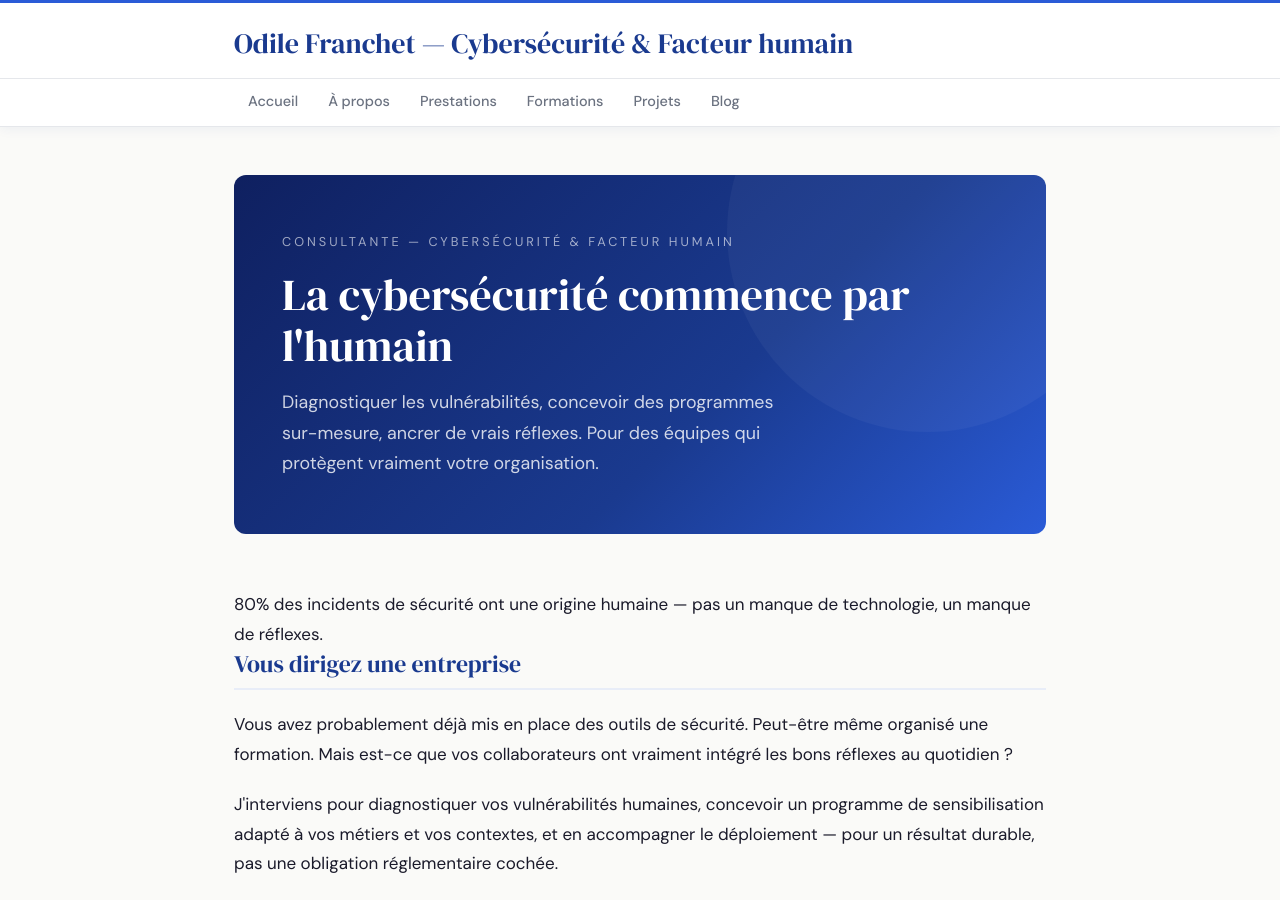
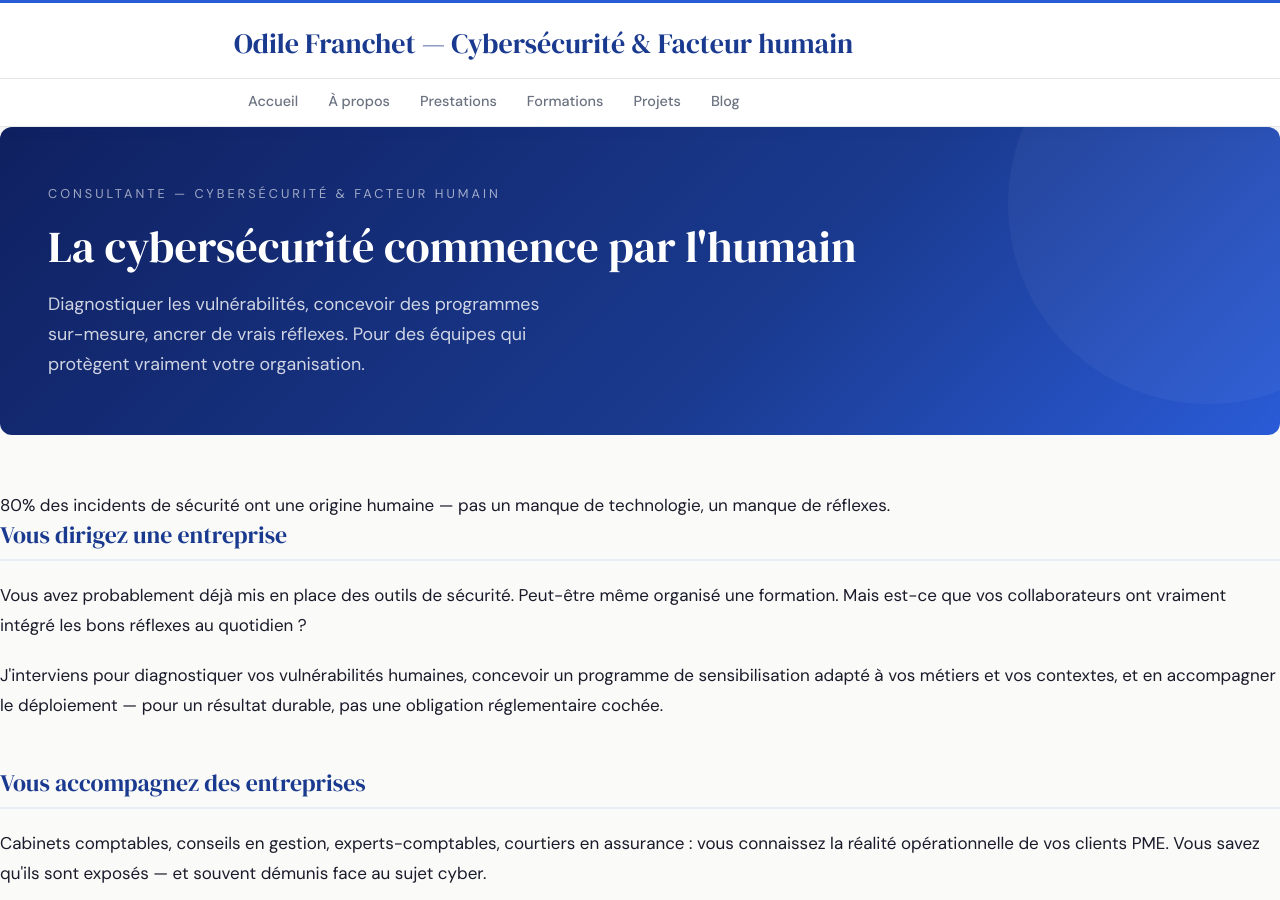
Before and after one commit to ofranchet73/ofranchet73.github.io, a Jekyll site: the page built from index.md, in a window 1280 px wide and 900 px high. Built offline with Jekyll 4.4.1, drawn with Linux system fonts in a browser that asks for light colours.

Commit message:
Update home.html

```diff
--- a/_layouts/home.html
+++ b/_layouts/home.html
@@ -2,8 +2,4 @@
 layout: default
 ---
 
-<div class="page-wrap">
-  <div class="page-body home-body">
-    {{ content }}
-  </div>
-</div>
+{{ content }}
```
